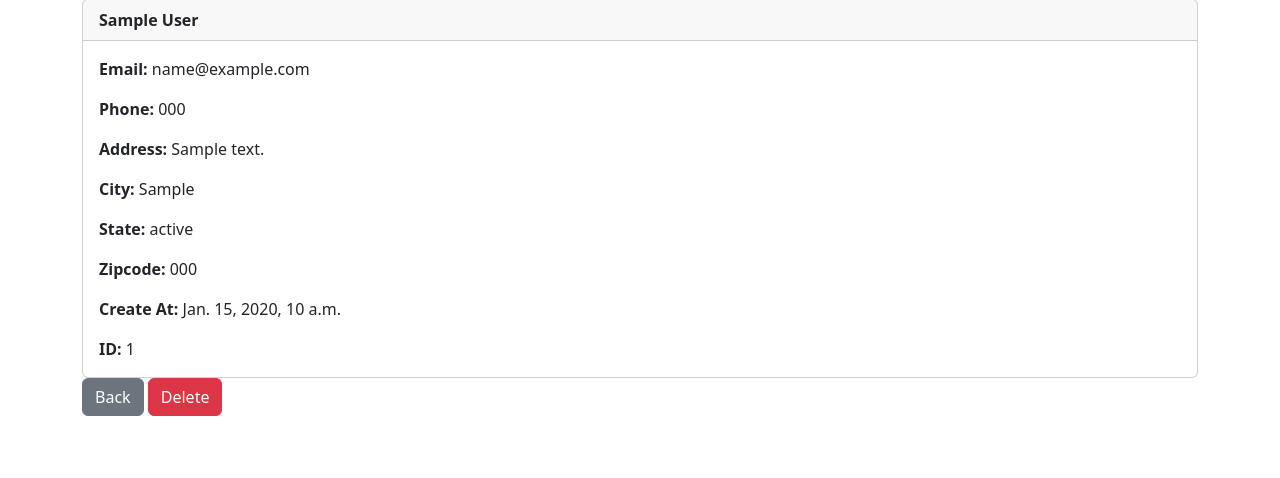
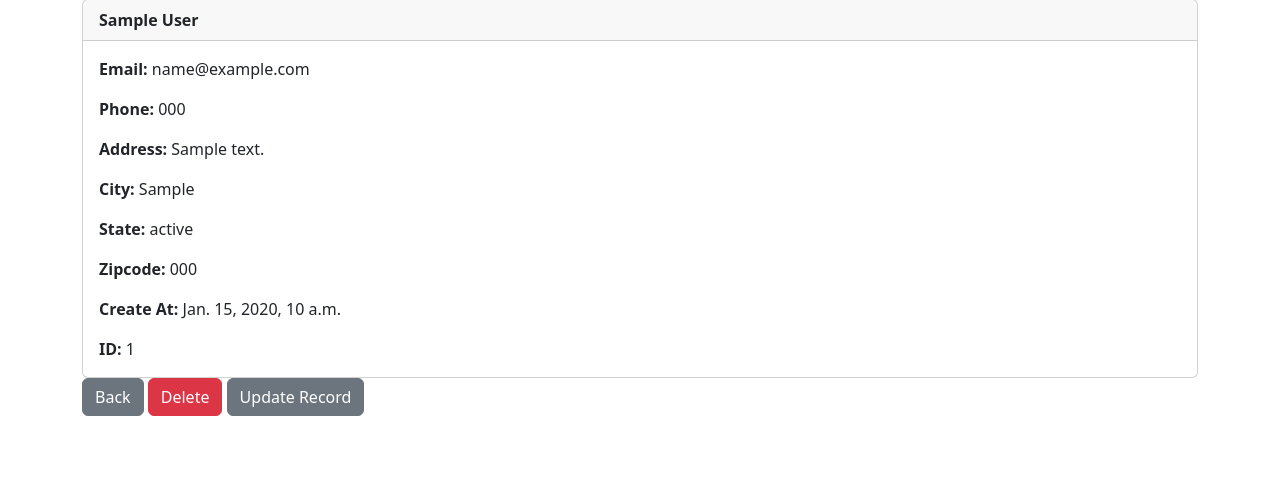
Before and after one commit to KhalidHamdi/DJANGO-CRM, a Django app: page /record/1 in a window 1280 px wide. Shown: the part 81-559 px from the top of the page. Run offline with Django 5.2, Linux system fonts and the light colour scheme; a user stored in the database is signed in; tables that the repository leaves empty hold one stand-in row (values such as "Sample post").

Commit message:
feat(records): add functionality to update records
- Implemented form for updating existing records

```diff
--- a/website/templates/add_record.html
+++ b/website/templates/add_record.html
@@ -7,4 +7,6 @@
 </div>
 <button type="submit" class="btn btn-secondary">Add Record</button>
 </form>
+</div>
+
 {% endblock content %}
--- a/website/templates/home.html
+++ b/website/templates/home.html
@@ -26,7 +26,7 @@
 {% if records %}
 	{% for record in records %}
 		<tr>
-			<td>{{ record.first_name }} {{ record.last_name }}</td>
+			<td> <a href="{% url 'record' record.id %}">{{ record.first_name }} {{ record.last_name }}</a></td>
 			<td>{{ record.email }}</td>
 			<td>{{ record.phone }}</td>
 			<td>{{ record.address }}</td>
--- a/website/templates/record.html
+++ b/website/templates/record.html
@@ -36,4 +36,8 @@
   >Delete</a
 >
 
+<a href="{% url 'update_record' customer_record.id %}" class="btn btn-secondary"
+  >Update Record</a
+>
+
 {% endblock %}
--- a/website/urls.py
+++ b/website/urls.py
@@ -8,5 +8,7 @@ urlpatterns = [
     path('record/<int:pk>',views.customer_record , name='record'),
     path('delete_record/<int:pk>',views.delete_record , name='delete_record'),
     path('add_record/',views.add_record , name='add_record'),
+    path('update_record/<int:pk>',views.update_record , name='update_record'),
+
 
 ]
--- a/website/views.py
+++ b/website/views.py
@@ -74,3 +74,16 @@ def add_record(request):
     else:
         messages.success(request,"You must be logged in.")
         return redirect("home")
+
+def update_record(request, pk):
+	if request.user.is_authenticated:
+		current_record = Record.objects.get(id=pk)
+		form = AddRecordForm(request.POST or None, instance=current_record)
+		if form.is_valid():
+			form.save()
+			messages.success(request, "Record Has Been Updated!")
+			return redirect('home')
+		return render(request, 'update_record.html', {'form':form})
+	else:
+		messages.success(request, "You Must Be Logged In...")
+		return redirect('home')
```
Also changed, not shown: website/templates/update_record.html (added, +11 -0 lines).
